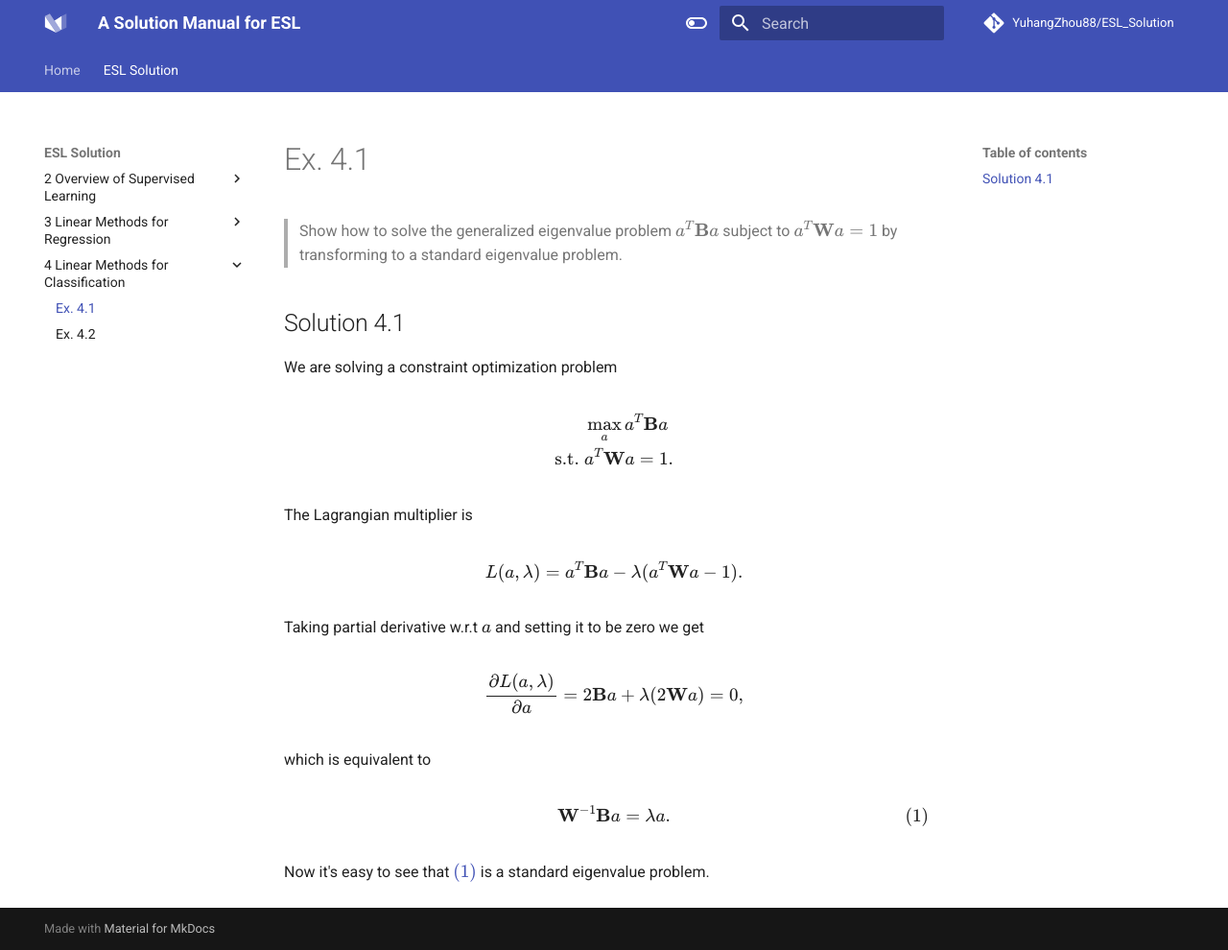
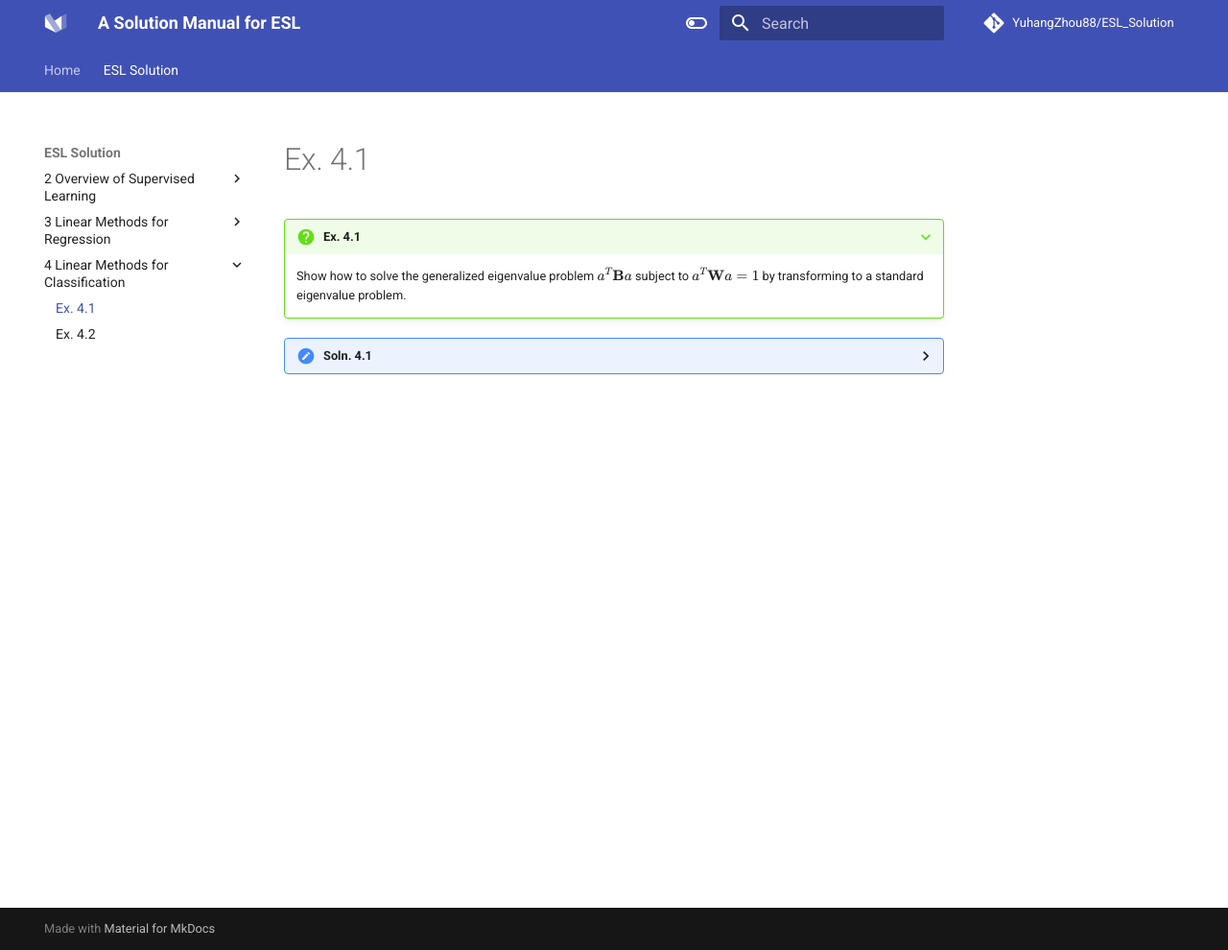
Before and after one commit to YuhangZhou88/ESL_Solution, an MkDocs documentation site: the page built from docs/ESL-Solution/4-Linear-Methods-for-Classification/ex4-1.md, in a window 1280 px wide and 990 px high. Shown: the whole window at 96% size. Built offline with MkDocs 1.6.1 and Material for MkDocs 9.7.7, drawn with Linux system fonts in a browser that asks for light colours; comment, search, counter and statistics services are not loaded.

Commit message:
use admonition

```diff
--- a/docs/ESL-Solution/4-Linear-Methods-for-Classification/ex4-1.md
+++ b/docs/ESL-Solution/4-Linear-Methods-for-Classification/ex4-1.md
@@ -8,34 +8,34 @@ weight: 1
 toc: false
 ---
 
-> Show how to solve the generalized eigenvalue problem $a^T\textbf{B}a$ subject to $a^T\textbf{W}a = 1$ by transforming to a standard eigenvalue problem.
+???+ question "Ex. 4.1"
+	Show how to solve the generalized eigenvalue problem $a^T\textbf{B}a$ subject to $a^T\textbf{W}a = 1$ by transforming to a standard eigenvalue problem.
 
-## Solution 4.1
+??? done "Soln. 4.1"
+	We are solving a constraint optimization problem
 
-We are solving a constraint optimization problem
+	\begin{eqnarray}
+		&&\max_{a} a^T\textbf{B}a\nonumber\\
+		\text{s.t.} && a^T\textbf{W}a = 1.\nonumber
+	\end{eqnarray}
 
-\begin{eqnarray}
-	&&\max_{a} a^T\textbf{B}a\nonumber\\
-	\text{s.t.} && a^T\textbf{W}a = 1.\nonumber
-\end{eqnarray}
+	The Lagrangian multiplier is
 
-The Lagrangian multiplier is
+	\begin{equation}
+		L(a,\lambda) = a^T\textbf{B}a - \lambda(a^T\textbf{W}a-1).\nonumber
+	\end{equation}
 
-\begin{equation}
-	L(a,\lambda) = a^T\textbf{B}a - \lambda(a^T\textbf{W}a-1).\nonumber
-\end{equation}
+	Taking partial derivative w.r.t $a$ and setting it to be zero we get
 
-Taking partial derivative w.r.t $a$ and setting it to be zero we get
+	\begin{equation}
+		\frac{\partial L(a, \lambda)}{\partial a} = 2\textbf{B}a + \lambda(2\textbf{W}a)=0,\nonumber
+	\end{equation}
 
-\begin{equation}
-	\frac{\partial L(a, \lambda)}{\partial a} = 2\textbf{B}a + \lambda(2\textbf{W}a)=0,\nonumber
-\end{equation}
+	which is equivalent to
 
-which is equivalent to
+	\begin{equation}
+		\label{eq:ex41eigen}
+		\textbf{W}^{-1}\textbf{B}a = \lambda a.
+	\end{equation}
 
-\begin{equation}
-	\label{eq:ex41eigen}
-	\textbf{W}^{-1}\textbf{B}a = \lambda a.
-\end{equation}
-
-Now it's easy to see that $\eqref{eq:ex41eigen}$ is a standard eigenvalue problem.
+	Now it's easy to see that $\eqref{eq:ex41eigen}$ is a standard eigenvalue problem.
--- a/mkdocs.yml
+++ b/mkdocs.yml
@@ -62,6 +62,7 @@ markdown_extensions:
   - pymdownx.highlight:
       linenums: true
   - pymdownx.superfences
+  - pymdownx.details
 
 extra_javascript:
   - javascripts/config.js
```
Also changed, not shown: docs/ESL-Solution/4-Linear-Methods-for-Classification/ex4-2.md (+151 -151 lines).
